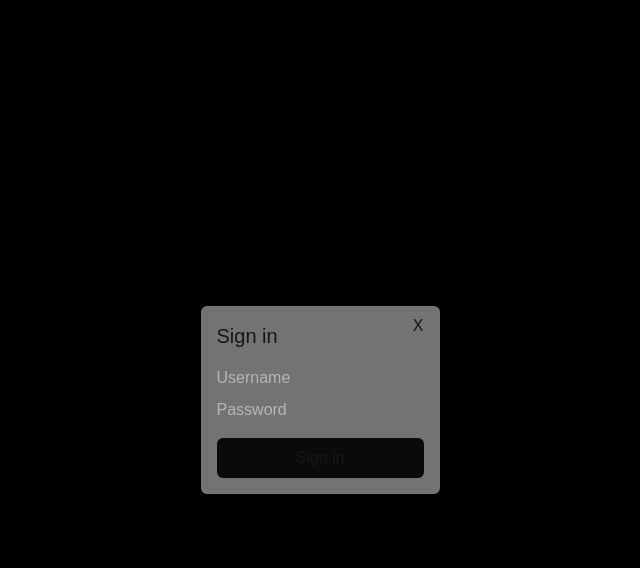
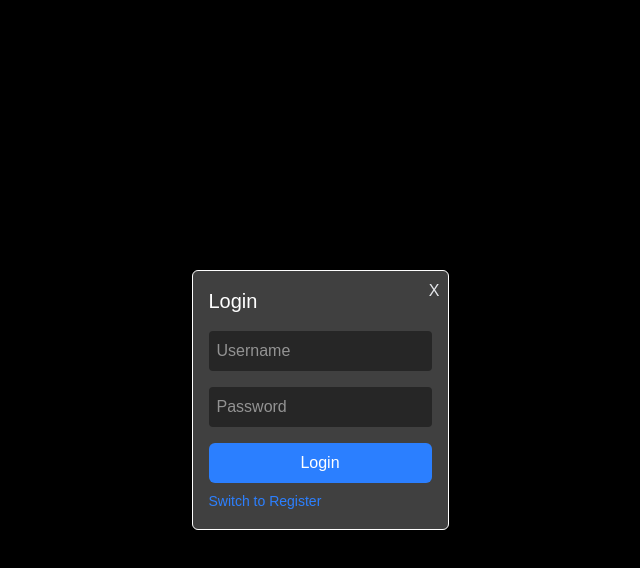
Before and after one commit to arjunthakur007/Organise_Project, a Next.js app: page / in a window 1280 px wide. Both pictures are taken after a click on the button "Login". Shown: the top 568 px of the page, without its empty margins (320-960 px from the left). Built offline with nearby package versions, Linux system fonts and the light colour scheme.

Commit message:
code add

```diff
--- a/components/Home.tsx
+++ b/components/Home.tsx
@@ -3,9 +3,17 @@ import React, { useEffect, useState } from "react";
 
 export const Home = () => {
     const [card_data, setCard_Data] = useState([]);
+    const [loggedInUser, setLoggedInUser] = useState(null);
 
     useEffect(() => {
-    const storedData = localStorage.getItem("card");
+        const user = localStorage.getItem("currentUser");
+        setLoggedInUser(user);
+    }, []);
+
+    useEffect(() => {
+        if (loggedInUser) {
+            const userCardsKey = `cards_${loggedInUser}`;
+            const storedData = localStorage.getItem(userCardsKey);
 
             if (storedData) {
                 try {
@@ -14,8 +22,13 @@ export const Home = () => {
                 } catch (error) {
                     console.error("Error parsing card data from localStorage:", error);
                 }
+            } else {
+                setCard_Data([]); // Clear cards if no data for the user
             }
-  }, []);
+        } else {
+            setCard_Data([]); // Clear cards if no user logged in.
+        }
+    }, [loggedInUser]);
 
     console.log(card_data);
 
--- a/components/Login.tsx
+++ b/components/Login.tsx
@@ -1,57 +1,120 @@
 "use client";
 import React, { useState } from "react";
+import { useRouter } from "next/navigation";
 
-const Login = ({ isOpen, onClose }) => {
+const Modal = ({ isOpen, onClose }) => {
+    const router = useRouter();
     const [username, setUsername] = useState("");
     const [password, setPassword] = useState("");
     const [isRegistering, setIsRegistering] = useState(false);
     const [errorMessage, setErrorMessage] = useState("");
 
-  const loginUser = (username,password) => {
+    //getting the alreday exisiting username & password if both matches
+    //if user is found then "currentuser" is set in the localstorage and returns ture
+    const loginUser = (username, password) => {
         const users = JSON.parse(localStorage.getItem("users") || "[]");
-    const user = users.find((u)=> u.username===username && u.password===password);
+        const user = users.find(
+            (u) => u.username === username && u.password === password
+        );
 
         if (user) {
-        localStorage.setItem("currentUser",username);
+            localStorage.setItem("currentUser", username);
             return true;
         }
         return false;
+    };
 
+    //finding if i.e a similar username & password
+    // & if it doent exist then creating a new one
+    const registerUser = (username, password) => {
+        const users = JSON.parse(localStorage.getItem("users") || "[]");
+        if (users.find((u) => u.username === username)) {
+            return false;
         }
-  if (!isOpen) {
-    return null;
+        users.push({ username, password });
+        localStorage.setItem("users", JSON.stringify(users));
+        return true;
+    };
+
+    //when login/register button is clicked
+    //if login is successfull - onclose() is called , user is directed to home
+    const handleLoginOrRegister = () => {
+        if (isRegistering) {
+            if (registerUser(username, password)) {
+                setErrorMessage("Registration successful!");
+                setIsRegistering(false);
+            } else {
+                setErrorMessage("Registration failed. Username already exists.");
             }
+        } else {
+            if (loginUser(username, password)) {
+                setErrorMessage("Login successful!");
+                onClose();
+                router.push("/Home");
+            } else {
+                setErrorMessage("Login failed. Incorrect username or password.");
+            }
+        }
+    };
+
+    const handleLogout = () => {
+        localStorage.removeItem("currentUser");
+        onClose();
+        router.push("/Home");
+    };
+
+    if (!isOpen) return null;
 
     return (
-    <div className="fixed inset-0 bg-black bg-opacity-10 flex justify-center items-center">
-      <div className="flex flex-col gap-4 p-4 relative bg-neutral-500 rounded-md">
-        <div>
-          <button onClick={onClose} className="absolute top-2 right-4">
+        <div className="fixed inset-0 bg-black bg-opacity-50 flex justify-center items-center py-2 px-4">
+            <div className="bg-neutral-700 border p-4 rounded-md relative text-white">
+                <h1 className="text-xl">{isRegistering ? "Register" : "Login"}</h1>
+                <button
+                    onClick={onClose}
+                    className="absolute top-2 right-2 text-gray-200"
+                >
                     X
                 </button>
-          <h1 className="text-xl">Sign in</h1>
-        </div>
-        <div className="flex flex-col gap-2 text-neutral-50">
+                {errorMessage && <p className="text-red-500 mb-2">{errorMessage}</p>}
+                <div className="flex flex-col gap-4 my-4">
                     <input
                         type="text"
                         placeholder="Username"
                         value={username}
-            onChange={(e) => e.target.value}
+                        onChange={(e) => setUsername(e.target.value)}
+                        className="bg-neutral-800 p-2 rounded text-white"
                     />
                     <input
                         type="text"
                         placeholder="Password"
                         value={password}
-            onChange={(e) => e.target.value}
+                        onChange={(e) => setPassword(e.target.value)}
+                        className="bg-neutral-800 p-2 rounded text-white"
                     />
                 </div>
-
-        <button className="px-3 py-2 bg-neutral-950 rounded-md hover:bg-neutral-900 transition-colors duration-100">
-          Sign in
+                <button
+                    onClick={handleLoginOrRegister}
+                    className="bg-blue-500 text-white p-2 rounded-md w-full"
+                >
+                    {isRegistering ? "Register" : "Login"}
                 </button>
+                <button
+                    onClick={() => setIsRegistering(!isRegistering)}
+                    className="mt-2 text-sm text-blue-500"
+                >
+                    {isRegistering ? "Switch to Login" : "Switch to Register"}
+                </button>
+                {localStorage.getItem("currentUser") && (
+                    <button
+                        onClick={handleLogout}
+                        className="mt-2 text-sm text-red-500"
+                    >
+                        Logout
+                    </button>
+                )}
             </div>
         </div>
     );
 };
 
-export default Login;
+export default Modal;
--- a/components/Modal.tsx
+++ b/components/Modal.tsx
@@ -2,7 +2,7 @@
 import React, { useState } from "react";
 
 const Modal = () => {
-    const [card_data, setCard_Data] = useState([])
+  const [card_data, setCard_Data] = useState([]);
 
   const [title, setTitle] = useState("");
   const [subtitle, setSubtitle] = useState("");
@@ -10,26 +10,39 @@ const Modal = () => {
   const [image, setImage] = useState("");
 
   const add_data = () => {
+    const loggedInUser = localStorage.getItem("currentUser");
+    if (!loggedInUser) {
+      alert("Please log in to add cards.");
+      return;
+    }
+
     const newCard = {
       title: title,
       subtitle: subtitle,
       image: image,
       description: description,
+      userId: loggedInUser, // Add userId to card
     };
 
+    setCard_Data((prevData) => [...prevData, newCard]);
 
- setCard_Data((prevData)=> [...prevData, newCard]);
+    // Use user-specific key for localStorage
+    const userCardsKey = `cards_${loggedInUser}`;
+    const existingCards = JSON.parse(
+      localStorage.getItem(userCardsKey) || "[]"
+    );
+    localStorage.setItem(
+      userCardsKey,
+      JSON.stringify([...existingCards, newCard])
+    );
 
- localStorage.setItem("card", JSON.stringify([...card_data, newCard]));
+    setTitle("");
+    setSubtitle("");
+    setDescription("");
+    setImage("");
 
- setTitle("");
- setSubtitle(""),
- setDescription("");
- setImage("");
-
-  console.log(newCard);
+    console.log(newCard);
   };
-
 
   return (
     <div className="w-screen h-screen flex justify-center items-center">
@@ -38,7 +51,7 @@ const Modal = () => {
           <input
             value={image}
             type="text"
-            placeholder="Image  URL"
+            placeholder="Image URL"
             className="w-full"
             onChange={(e) => setImage(e.target.value)}
           />
@@ -71,8 +84,9 @@ const Modal = () => {
         </div>
 
         <button
-        onClick={add_data}
-        className="border rounded-md p-2 bg-neutral-900 hover:bg-neutral-700 transition-colors duration-150">
+          onClick={add_data}
+          className="border rounded-md p-2 bg-neutral-900 hover:bg-neutral-700 transition-colors duration-150"
+        >
           Add Task
         </button>
       </div>
```
Lines whose indentation alone changed are shown as unchanged.
